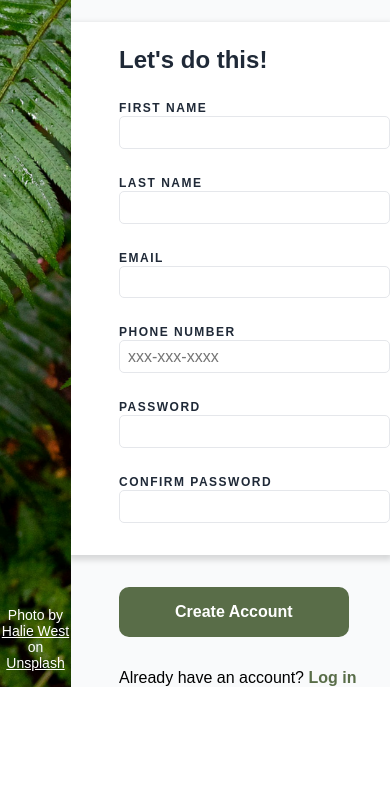
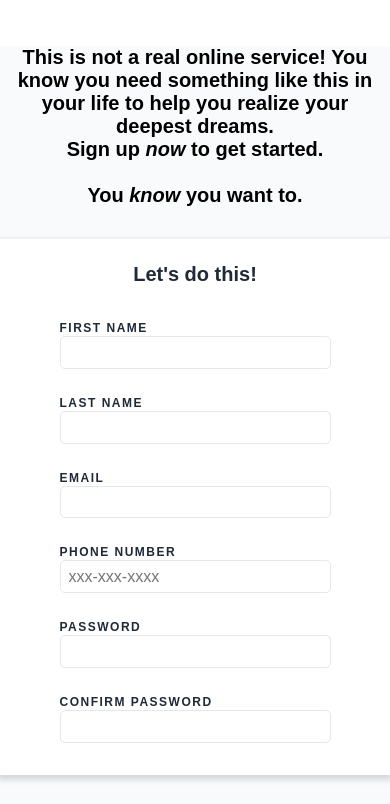
Before and after one commit to UnUsuarioMas67/sign-up-form, a plain HTML site: page src/index.html in a window 390 px wide. Shown: the part 322-1126 px from the top of the page. Before the commit the page ends 1009 px from the top, so only its background shows below. Drawn offline with Linux system fonts and the light colour scheme.

Commit message:
Make page responsive

```diff
--- a/src/style.css
+++ b/src/style.css
@@ -110,6 +110,7 @@ h2 {
   flex-flow: row wrap;
   justify-content: space-between;
   row-gap: 1.5rem;
+  column-gap: 2rem;
   max-width: var(--container-width);
 }
 
@@ -161,3 +162,43 @@ button {
 button:hover, .login:hover {
   filter: brightness(0.9);
 }
+
+@media (max-width: 700px) {
+  body {
+    display: block;
+  }
+
+  .logo-sidebar {
+    flex: none;
+    height: 20rem;
+    margin-bottom: 3rem;
+  }
+
+  .logo {
+    top: 30%;
+  }
+
+  main {
+    flex: none;
+    padding-bottom: 1.5rem;
+  }
+
+  h1, h2 {
+    text-align: center;
+    font-size: 1.25rem;
+    margin-bottom: 2rem;
+  }
+
+  h1, section {
+    padding: 0 1rem;
+  }
+
+  .container {
+    justify-content: center;
+    margin: auto;
+  }
+
+  #submit {
+    text-align: center;
+  }
+}
```
